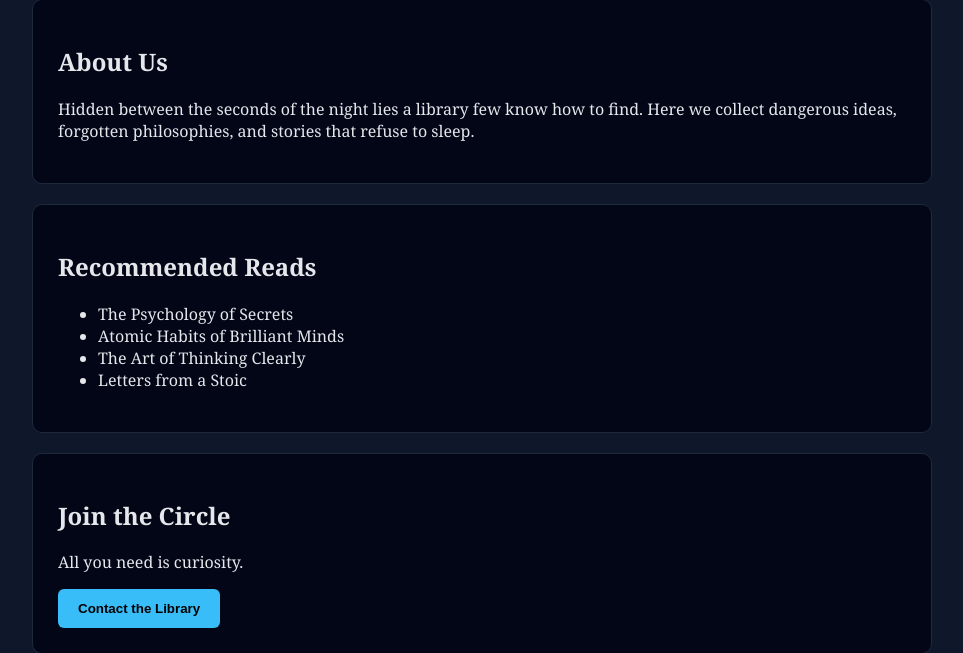
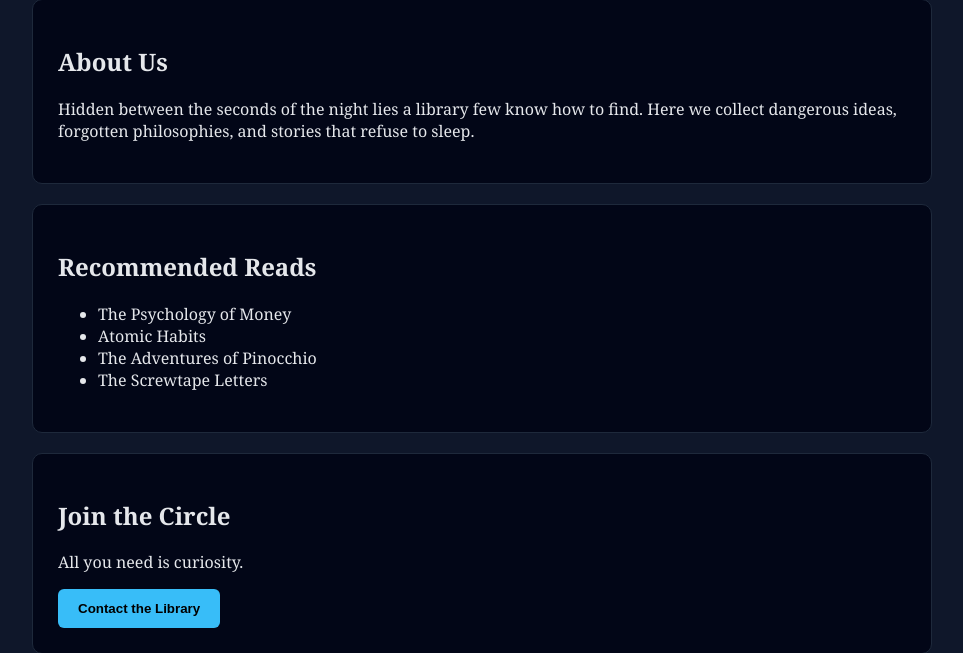
Before and after one commit to Trinity-cell/THE-MIDNIGHT-LIBRARY, a Flask app: page / in a window 1280 px wide. Shown: the part 281-934 px from the top of the page, without its empty margins (158-1121 px from the left). Run offline with Flask 3, Linux system fonts and the light colour scheme.

Commit message:
Update index.html

```diff
--- a/templates/index.html
+++ b/templates/index.html
@@ -107,10 +107,10 @@
     <div class="card">
         <h2>Recommended Reads</h2>
         <ul>
-            <li>The Psychology of Secrets</li>
-            <li>Atomic Habits of Brilliant Minds</li>
-            <li>The Art of Thinking Clearly</li>
-            <li>Letters from a Stoic</li>
+            <li>The Psychology of Money</li>
+            <li>Atomic Habits</li>
+            <li>The Adventures of Pinocchio</li>
+            <li>The Screwtape Letters</li>
         </ul>
     </div>
 
```
